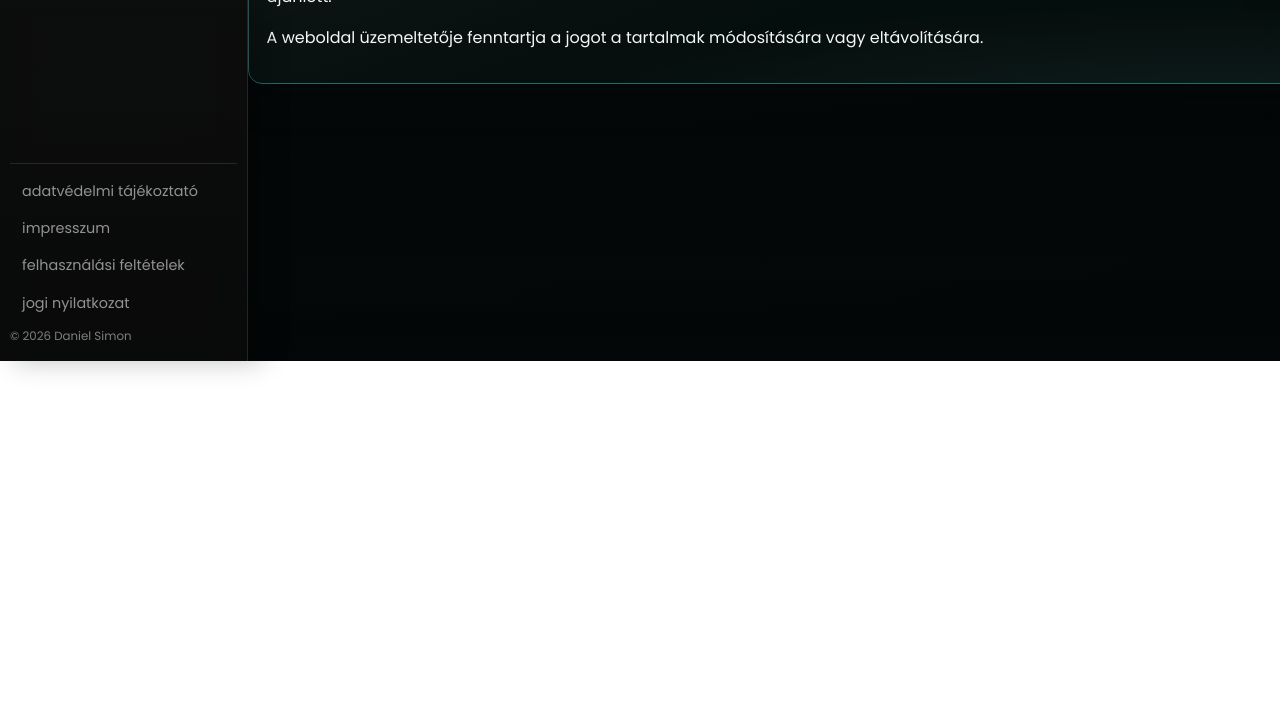
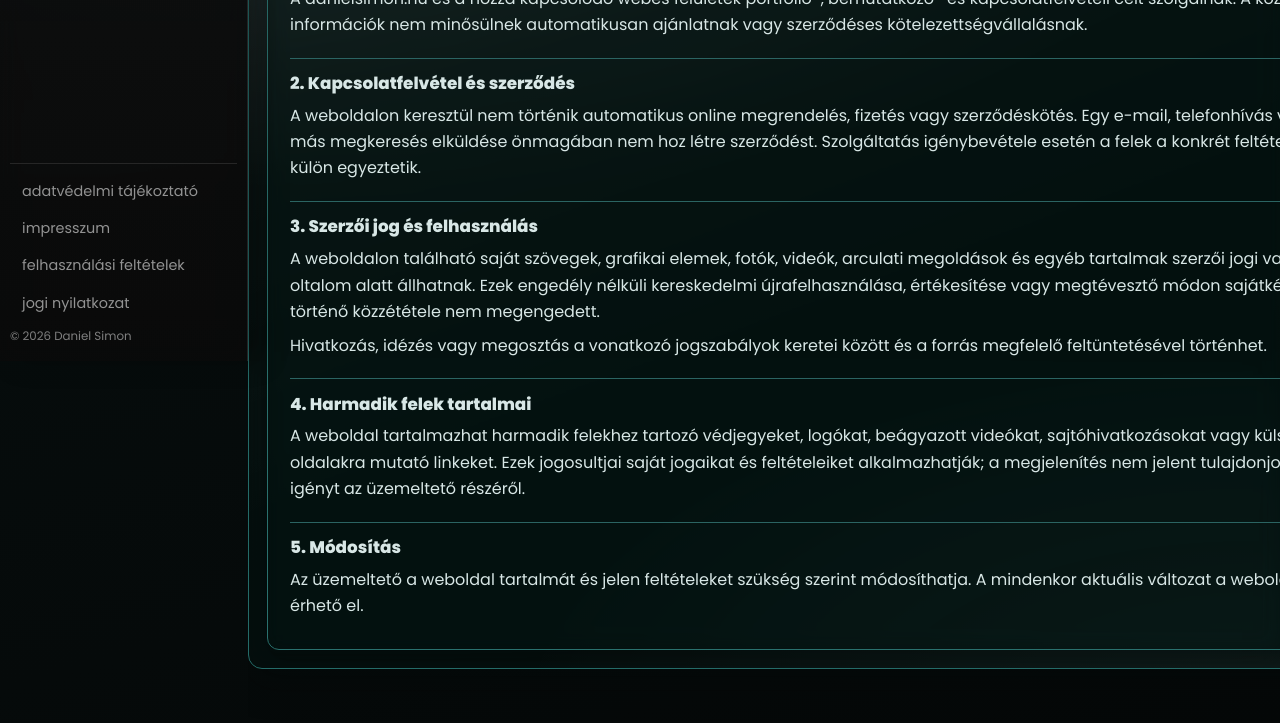
Before and after one commit to simonhusi/danielsimonweb, a website: page felhasznalasi-feltetelek/index.html in a window 1280 px wide. Shown: the part 439-1162 px from the top of the page. Before the commit the page ends 800 px from the top, so only its background shows below. Drawn offline with Linux system fonts and the light colour scheme.

Commit message:
Clarify website use and contracting terms

```diff
--- a/felhasznalasi-feltetelek/index.html
+++ b/felhasznalasi-feltetelek/index.html
@@ -32,11 +32,27 @@
     <section class="page-hero">
       <p class="eyebrow">Jogi oldalak</p>
       <h1>Felhasználási feltételek</h1>
-      <p class="section-lead">A weboldal tartalmainak általános használati szabályai.</p>
+      <p class="section-lead">A weboldalak tartalmának használatára és a kapcsolatfelvételre vonatkozó alapvető feltételek.</p>
     </section>
 
-    <section class="section">
-      <p>A weboldalon szereplő tartalmak tájékoztatási célú anyagok. A tartalmak szerzői jogi védelem alatt állhatnak.</p><p>A tartalmak engedély nélküli, kereskedelmi célú felhasználása nem megengedett. Hivatkozás és idézet esetén a forrás feltüntetése ajánlott.</p><p>A weboldal üzemeltetője fenntartja a jogot a tartalmak módosítására vagy eltávolítására.</p>
+    <section class="section legal-doc-wrap">
+      <article class="card legal-doc-card">
+        <h2>1. A weboldal célja</h2>
+        <p>A danielsimon.hu és a hozzá kapcsolódó webes felületek portfólió-, bemutatkozó- és kapcsolatfelvételi célt szolgálnak. A közzétett információk nem minősülnek automatikusan ajánlatnak vagy szerződéses kötelezettségvállalásnak.</p>
+
+        <h2>2. Kapcsolatfelvétel és szerződés</h2>
+        <p>A weboldalon keresztül nem történik automatikus online megrendelés, fizetés vagy szerződéskötés. Egy e-mail, telefonhívás vagy más megkeresés elküldése önmagában nem hoz létre szerződést. Szolgáltatás igénybevétele esetén a felek a konkrét feltételeket külön egyeztetik.</p>
+
+        <h2>3. Szerzői jog és felhasználás</h2>
+        <p>A weboldalon található saját szövegek, grafikai elemek, fotók, videók, arculati megoldások és egyéb tartalmak szerzői jogi vagy más oltalom alatt állhatnak. Ezek engedély nélküli kereskedelmi újrafelhasználása, értékesítése vagy megtévesztő módon sajátként történő közzététele nem megengedett.</p>
+        <p>Hivatkozás, idézés vagy megosztás a vonatkozó jogszabályok keretei között és a forrás megfelelő feltüntetésével történhet.</p>
+
+        <h2>4. Harmadik felek tartalmai</h2>
+        <p>A weboldal tartalmazhat harmadik felekhez tartozó védjegyeket, logókat, beágyazott videókat, sajtóhivatkozásokat vagy külső oldalakra mutató linkeket. Ezek jogosultjai saját jogaikat és feltételeiket alkalmazhatják; a megjelenítés nem jelent tulajdonjogi igényt az üzemeltető részéről.</p>
+
+        <h2>5. Módosítás</h2>
+        <p>Az üzemeltető a weboldal tartalmát és jelen feltételeket szükség szerint módosíthatja. A mindenkor aktuális változat a weboldalon érhető el.</p>
+      </article>
     </section>
   </main>
 
```
